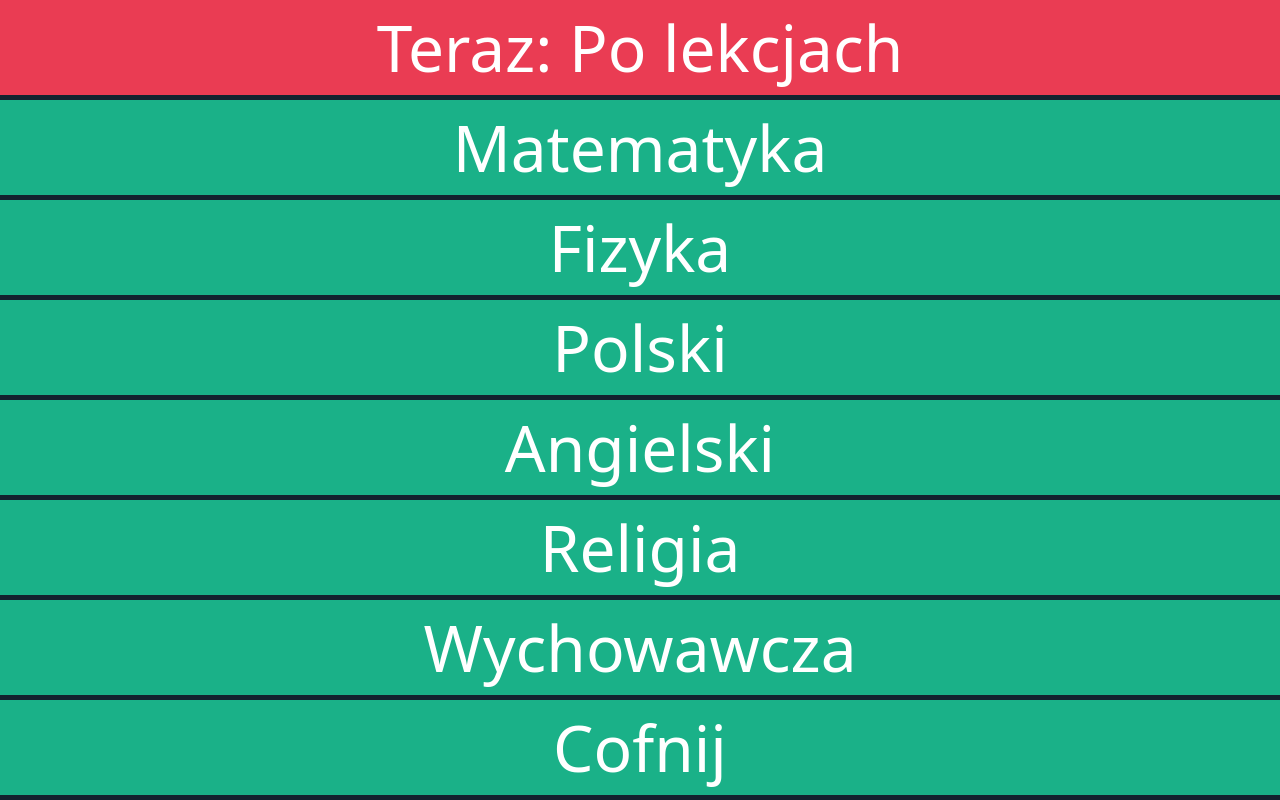
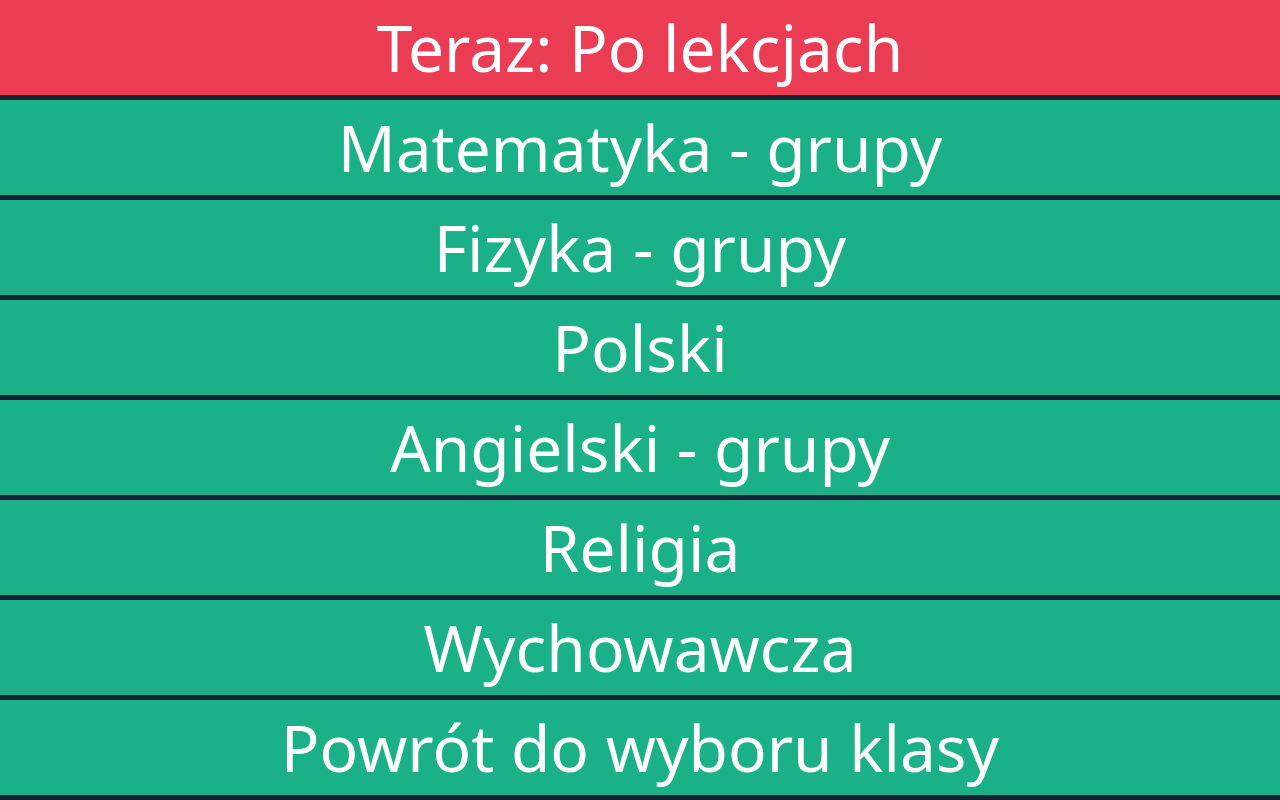
Before and after one commit to Zeraye/zoomlinks, a Django app: page /slo3a/ in a window 1280 px wide. Run offline with Django 3.2, Linux system fonts and the light colour scheme.

Commit message:
'cofnij' changed to 'powrót'

```diff
--- a/slo3a/templates/slo3a/home.html
+++ b/slo3a/templates/slo3a/home.html
@@ -5,11 +5,11 @@
 
 {% block body %}
     <a><div class="box_live d-flex flex-column justify-content-center">Teraz: {{ curr_lesson }}</div></a>
-    <a href="{% url 'slo3a:math' %}"><div class="box d-flex flex-column justify-content-center">Matematyka</div></a>
-    <a href="{% url 'slo3a:physics' %}"><div class="box d-flex flex-column justify-content-center">Fizyka</div></a>
+    <a href="{% url 'slo3a:math' %}"><div class="box d-flex flex-column justify-content-center">Matematyka - grupy</div></a>
+    <a href="{% url 'slo3a:physics' %}"><div class="box d-flex flex-column justify-content-center">Fizyka - grupy</div></a>
     <a href="https://us04web.zoom.us/j/9760904503?pwd=azByY3htY3hmOURmamxob3hQL1pDQT09"><div class="box d-flex flex-column justify-content-center">Polski</div></a>
-    <a href="{% url 'slo3a:english' %}"><div class="box d-flex flex-column justify-content-center">Angielski</div></a>
+    <a href="{% url 'slo3a:english' %}"><div class="box d-flex flex-column justify-content-center">Angielski - grupy</div></a>
     <a href="https://us04web.zoom.us/j/9625315964?pwd=SFNmQUIvT0tRaHlDaVYrN3l5bzJVQT09"><div class="box d-flex flex-column justify-content-center">Religia</div></a>
     <a href="https://us04web.zoom.us/j/8098106082?pwd=UjR1RVN0T2d0bXpNcnZjaTJheHpFQT09"><div class="box d-flex flex-column justify-content-center">Wychowawcza</div></a>
-    <a href="{% url 'classes:home' %}"><div class="box d-flex flex-column justify-content-center">Cofnij</div></a>
+    <a href="{% url 'classes:home' %}"><div class="box d-flex flex-column justify-content-center">Powrót do wyboru klasy</div></a>
 {% endblock %}
--- a/slo3a/templates/slo3a/math.html
+++ b/slo3a/templates/slo3a/math.html
@@ -7,5 +7,5 @@
     <a><div class="box d-flex flex-column justify-content-center">Matematyka - grupy</div></a>
     <a href="https://us04web.zoom.us/j/2483015118?pwd=WEtHK0llaWZmTWtmTnhPUlVqRmlGUT09"><div class="box d-flex flex-column justify-content-center">Buba</div></a>
     <a href="https://us02web.zoom.us/j/2693771475?pwd=SFNmQUIvT0tRaHlDaVYrN3l5bzJVQT09"><div class="box d-flex flex-column justify-content-center">Rubaj</div></a>
-    <a href="{% url 'slo3a:home' %}"><div class="box d-flex flex-column justify-content-center">Cofnij</div></a>
+    <a href="{% url 'slo3a:home' %}"><div class="box d-flex flex-column justify-content-center">Powrót do wszystkich zajęć</div></a>
 {% endblock %}
--- a/slo3a/templates/slo3a/physics.html
+++ b/slo3a/templates/slo3a/physics.html
@@ -7,5 +7,5 @@
     <a><div class="box d-flex flex-column justify-content-center">Fizyka - grupy</div></a>
     <a href="https://zoom.us/j/2838246804?pwd=Umh1eEJ5VFJqVE1NSmZZUytlMUdGZz09"><div class="box d-flex flex-column justify-content-center">Mazi</div></a>
     <a href="https://zoom.us/j/4861451584?pwd=RFFxWGRJelE2T3BtdWpQUk5SQjFBQT09"><div class="box d-flex flex-column justify-content-center">Radek</div></a>
-    <a href="{% url 'slo3a:home' %}"><div class="box d-flex flex-column justify-content-center">Cofnij</div></a>
+    <a href="{% url 'slo3a:home' %}"><div class="box d-flex flex-column justify-content-center">Powrót do wszystkich zajęć</div></a>
 {% endblock %}
--- a/templates/slo3english.html
+++ b/templates/slo3english.html
@@ -9,5 +9,5 @@
     <a href="https://us04web.zoom.us/j/75537981297?pwd=L3BHL0tkZXFsTEx5VjV3WS8yQ2VJUT09"><div class="box d-flex flex-column justify-content-center">Kotlińska</div></a>
     <a href="https://zoom.us/j/6717774670?pwd=REhhSXdCaXphRFQyM0pVUGJ3THFBZz09"><div class="box d-flex flex-column justify-content-center">Skowron</div></a>
     <a href="https://us04web.zoom.us/j/4312598558?pwd=RDlUelJXTk1mUmxoMzNPOUZJa2IxZz09"><div class="box d-flex flex-column justify-content-center">Kowalczyk</div></a>
-    <a href="{% url 'slo3a:home' %}"><div class="box d-flex flex-column justify-content-center">Cofnij</div></a>
+    <a href="{% url 'slo3a:home' %}"><div class="box d-flex flex-column justify-content-center">Powrót do wszystkich zajęć</div></a>
 {% endblock %}
```
